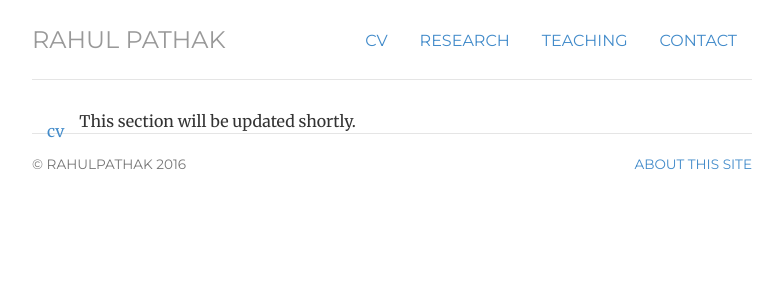
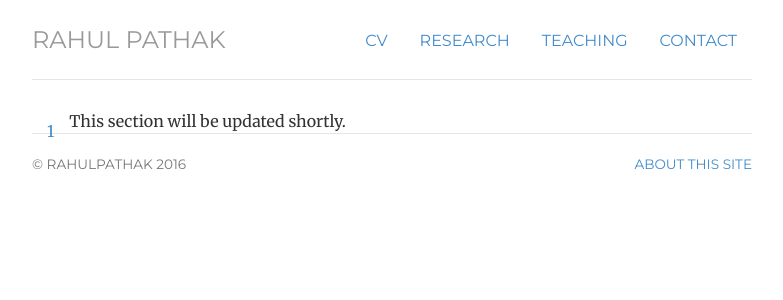
Before and after one commit to pathak-rahul/pathak-rahul.github.io, a Jekyll site: the page built from research/index.html, in a window 1280 px wide. Shown: the top 300 px of the page, without its empty margins (248-1031 px from the left). Built offline with Jekyll 4.4.1, drawn with Linux system fonts in a browser that asks for light colours.

Commit message:
Update index.html

```diff
--- a/research/index.html
+++ b/research/index.html
@@ -5,7 +5,7 @@ title: teaching
 <div class="research">
 
 	<ul class="nav nav-pills pull-left">
-		<li class="{{ page.research }}"><a href="" title="">cv</a></li>
+		<li class="{{ page.research }}"><a href="" title="">1</a></li>
 
 	</ul>
 This section will be updated shortly.
```
